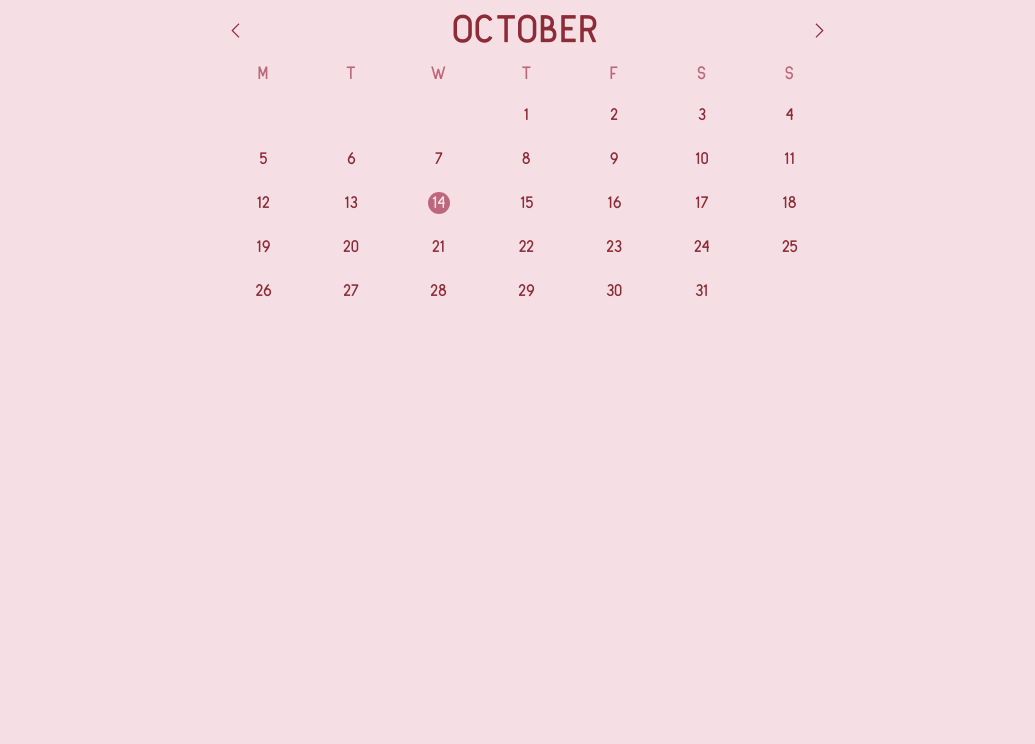
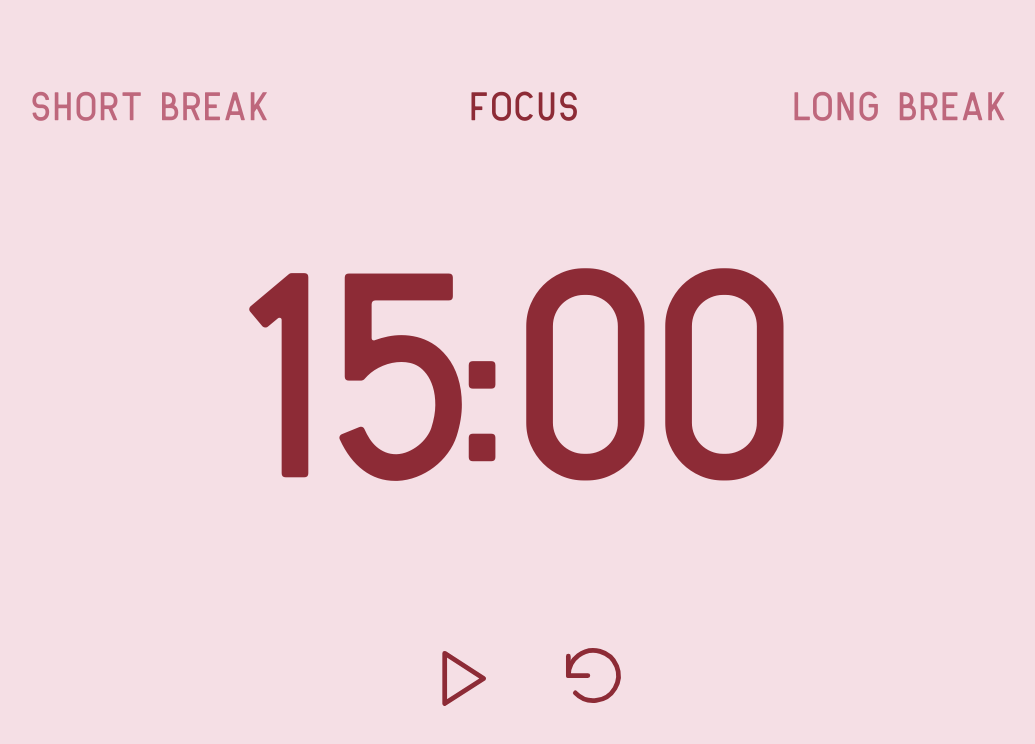
Before and after one commit to bruna-filipa/notionmenu, a plain HTML site: page pomodoro.html in a window 1280 px wide. Shown: the whole page, without its empty margins (113-1148 px from the left). Drawn offline with Linux system fonts and the light colour scheme.

Commit message:
Update pomodoro.html

```diff
--- a/pomodoro.html
+++ b/pomodoro.html
@@ -5,7 +5,7 @@
 <meta charset="UTF-8">
 <meta name="viewport" content="width=device-width, initial-scale=1.0">
 
-<title>Romantic Calendar</title>
+<title>Romantic Pomodoro</title>
 
 <style>
   @font-face {
@@ -18,12 +18,11 @@
 
   :root {
     --background: #F5DFE5;
-    --primary: #8D2B36;
-    --secondary: #BE677C;
+    --active: #8D2B36;
+    --inactive: #BE677C;
 
-    --row-height: 44px;
-    --date-size: 12px;
-    --today-circle: 22px;
+    --padding-vertical: 48px;
+    --padding-horizontal: 32px;
   }
 
   * {
@@ -35,215 +34,173 @@
     margin: 0;
     padding: 0;
     width: 100%;
-    min-height: 100%;
+    height: 100%;
+    overflow: hidden;
     background: var(--background);
   }
 
   body {
     font-family: "Antone", Arial, sans-serif;
-    color: var(--primary);
+    color: var(--active);
   }
 
-  /* MAIN CALENDAR */
+  /* OUTER SPACING */
 
-  .calendar {
+  .widget-frame {
     width: 100%;
-    max-width: 650px;
-    margin: 0 auto;
-    padding: 14px 18px 18px;
+    height: 100%;
+
+    padding:
+      var(--padding-vertical)
+      var(--padding-horizontal);
+
     background: var(--background);
   }
 
-  /* MONTH HEADER */
+  /* POMODORO CONTAINER */
 
-  .header {
-    display: grid;
-    grid-template-columns: 32px minmax(0, 1fr) 32px;
+  .pomodoro {
+    container-type: size;
+
+    width: 100%;
+    height: 100%;
+
+    display: flex;
+    flex-direction: column;
     align-items: center;
-    width: 100%;
-    margin-bottom: 18px;
+    justify-content: space-between;
+
+    padding: 5cqh 4cqw;
+    background: var(--background);
+    overflow: hidden;
   }
 
-  .month-title {
-    margin: 0;
-    text-align: center;
+  /* TIMER MODES */
 
-    font-family: "Antone", Arial, sans-serif;
-    font-size: clamp(18px, 4vw, 28px);
-    font-weight: 400;
-    letter-spacing: 1px;
-    line-height: 1.2;
+  .modes {
+    display: flex;
+    justify-content: space-between;
+    align-items: center;
 
-    color: var(--primary);
-    white-space: nowrap;
+    width: 100%;
+    gap: 1cqw;
+    flex-shrink: 0;
   }
 
-  .arrow {
-    display: flex;
-    align-items: center;
-    justify-content: center;
+  .mode {
+    flex: 1;
+    min-width: 0;
 
-    width: 32px;
-    height: 32px;
+    border: none;
+    background: transparent;
+    padding: 0;
 
-    background: transparent;
-    border: none;
-    padding: 5px;
+    color: var(--inactive);
+    font-family: "Antone", Arial, sans-serif;
+    font-size: clamp(9px, 2.6cqw, 30px);
+    font-weight: 400;
+    letter-spacing: 0.15cqw;
 
-    color: var(--primary);
+    white-space: nowrap;
+    text-align: center;
     cursor: pointer;
+
+    transition: color 0.2s ease;
   }
 
-  .arrow svg {
-    width: 17px;
-    height: 17px;
-
-    stroke: currentColor;
-    stroke-width: 1.7;
-    fill: none;
-    stroke-linecap: square;
-    stroke-linejoin: miter;
+  .mode.active,
+  .mode:hover {
+    color: var(--active);
   }
 
-  .arrow:hover {
-    opacity: 0.65;
-  }
+  /* TIMER DISPLAY */
 
-  /* WEEKDAY LABELS */
-
-  .weekdays {
-    display: grid;
-    grid-template-columns: repeat(7, minmax(0, 1fr));
+  .timer {
+    flex: 1;
+    min-height: 0;
     width: 100%;
-    margin-bottom: 12px;
-  }
-
-  .weekday {
-    text-align: center;
-
-    font-family: "Antone", Arial, sans-serif;
-    font-size: 13px;
-    font-weight: 400;
-    line-height: 1.2;
-
-    color: var(--secondary);
-  }
-
-  /* DATE GRID */
-
-  .days {
-    display: grid;
-    grid-template-columns: repeat(7, minmax(0, 1fr));
-    grid-auto-rows: var(--row-height);
-    width: 100%;
-    row-gap: 0;
-  }
-
-  .day {
-    position: relative;
 
     display: flex;
     align-items: center;
     justify-content: center;
 
-    width: 100%;
-    height: var(--row-height);
-
     font-family: "Antone", Arial, sans-serif;
-    font-size: var(--date-size);
+    font-size: min(19cqw, 40cqh);
     font-weight: 400;
+    font-variant-numeric: tabular-nums;
+    letter-spacing: 0;
     line-height: 1;
 
-    color: var(--primary);
+    color: var(--active);
+    white-space: nowrap;
     text-align: center;
-    isolation: isolate;
   }
 
-  .day.empty {
-    visibility: hidden;
+  /* CONTROLS */
+
+  .controls {
+    display: flex;
+    justify-content: center;
+    align-items: center;
+
+    gap: clamp(15px, 6cqw, 65px);
+    flex-shrink: 0;
   }
 
-  /* TODAY HIGHLIGHT */
+  .control {
+    background: transparent;
+    border: none;
+    color: var(--active);
 
-  .day.today {
-    color: var(--background);
+    padding: 0;
+    cursor: pointer;
+
+    display: flex;
+    align-items: center;
+    justify-content: center;
+
+    transition: opacity 0.2s ease;
   }
 
-  .day.today::before {
-    content: "";
-    position: absolute;
-    z-index: -1;
-
-    width: var(--today-circle);
-    height: var(--today-circle);
-
-    border-radius: 50%;
-    background: var(--secondary);
+  .control:hover {
+    opacity: 0.65;
   }
 
-  /* SMALL NOTION EMBEDS */
+  .control svg {
+    width: min(6cqw, 12cqh);
+    height: min(6cqw, 12cqh);
+
+    min-width: 16px;
+    min-height: 16px;
+
+    stroke: currentColor;
+    stroke-width: 1.7;
+    stroke-linecap: round;
+    stroke-linejoin: round;
+    fill: none;
+  }
+
+  /* SMALL EMBEDS */
 
   @media (max-width: 400px) {
     :root {
-      --row-height: 40px;
-      --date-size: 11px;
-      --today-circle: 21px;
-    }
-
-    .calendar {
-      padding: 12px 10px 14px;
-    }
-
-    .header {
-      margin-bottom: 14px;
-    }
-
-    .month-title {
-      font-size: clamp(16px, 5vw, 22px);
-      letter-spacing: 0.5px;
-    }
-
-    .weekday {
-      font-size: 11px;
+      --padding-vertical: 32px;
+      --padding-horizontal: 18px;
     }
   }
 
-  /* VERY NARROW EMBEDS */
-
   @media (max-width: 250px) {
     :root {
-      --row-height: 34px;
-      --date-size: 10px;
-      --today-circle: 19px;
+      --padding-vertical: 20px;
+      --padding-horizontal: 10px;
+    }
   }
 
-    .calendar {
-      padding: 10px 6px;
-    }
+  /* SHORT EMBEDS */
 
-    .header {
-      grid-template-columns: 24px minmax(0, 1fr) 24px;
-      margin-bottom: 10px;
-    }
-
-    .arrow {
-      width: 24px;
-      height: 24px;
-      padding: 3px;
-    }
-
-    .arrow svg {
-      width: 13px;
-      height: 13px;
-    }
-
-    .month-title {
-      font-size: 15px;
-      letter-spacing: 0;
-    }
-
-    .weekday {
-      font-size: 10px;
+  @media (max-height: 230px) {
+    :root {
+      --padding-vertical: 14px;
     }
   }
 </style>
@@ -251,149 +208,209 @@
 
 <body>
 
-<div class="calendar">
+<div class="widget-frame">
 
-  <!-- MONTH NAVIGATION -->
+  <div class="pomodoro">
 
-  <div class="header">
+    <!-- TIMER MODES -->
+
+    <nav class="modes" aria-label="Timer modes">
 
       <button
-      class="arrow"
-      onclick="changeMonth(-1)"
-      aria-label="Previous month">
+        class="mode"
+        data-mode="short"
+        onclick="changeMode('short')">
+        SHORT BREAK
+      </button>
 
-      <svg viewBox="0 0 24 24">
-        <path d="M15 3 L6 12 L15 21"/>
+      <button
+        class="mode active"
+        data-mode="focus"
+        onclick="changeMode('focus')">
+        FOCUS
+      </button>
+
+      <button
+        class="mode"
+        data-mode="long"
+        onclick="changeMode('long')">
+        LONG BREAK
+      </button>
+
+    </nav>
+
+    <!-- TIMER -->
+
+    <div
+      class="timer"
+      id="timer"
+      role="timer"
+      aria-label="Time remaining">
+      15:00
+    </div>
+
+    <!-- CONTROLS -->
+
+    <div class="controls">
+
+      <button
+        class="control"
+        id="playPause"
+        onclick="toggleTimer()"
+        aria-label="Play timer"
+        title="Play / Pause">
+
+        <svg id="playIcon" viewBox="0 0 24 24">
+          <path d="M6 3 L20 12 L6 21 Z"/>
         </svg>
 
       </button>
 
-    <h1 class="month-title" id="monthTitle">
-      OCTOBER
-    </h1>
-
       <button
-      class="arrow"
-      onclick="changeMonth(1)"
-      aria-label="Next month">
+        class="control"
+        onclick="resetTimer()"
+        aria-label="Reset timer"
+        title="Reset timer">
 
         <svg viewBox="0 0 24 24">
-        <path d="M9 3 L18 12 L9 21"/>
+          <path d="M3 11a9 9 0 1 1 2.5 6.2"/>
+          <path d="M3 4v7h7"/>
         </svg>
 
       </button>
 
     </div>
 
-  <!-- MONDAY TO SUNDAY -->
-
-  <div class="weekdays">
-    <div class="weekday">M</div>
-    <div class="weekday">T</div>
-    <div class="weekday">W</div>
-    <div class="weekday">T</div>
-    <div class="weekday">F</div>
-    <div class="weekday">S</div>
-    <div class="weekday">S</div>
   </div>
-
-  <!-- CALENDAR DATES -->
-
-  <div class="days" id="calendarDays"></div>
 
 </div>
 
 <script>
-  const today = new Date();
+  const durations = {
+    short: 5 * 60,
+    focus: 15 * 60,
+    long: 30 * 60
+  };
 
-  let currentMonth = today.getMonth();
-  let currentYear = today.getFullYear();
+  let currentMode = "focus";
+  let remaining = durations.focus;
+  let interval = null;
+  let endTime = null;
 
-  const monthNames = [
-    "JANUARY",
-    "FEBRUARY",
-    "MARCH",
-    "APRIL",
-    "MAY",
-    "JUNE",
-    "JULY",
-    "AUGUST",
-    "SEPTEMBER",
-    "OCTOBER",
-    "NOVEMBER",
-    "DECEMBER"
-  ];
+  const timerDisplay = document.getElementById("timer");
+  const playPauseButton = document.getElementById("playPause");
+  const playIcon = document.getElementById("playIcon");
 
-  const monthTitle = document.getElementById("monthTitle");
-  const calendarDays = document.getElementById("calendarDays");
+  const playSVG = `
+    <path d="M6 3 L20 12 L6 21 Z"/>
+  `;
 
-  /* RENDER CALENDAR */
+  const pauseSVG = `
+    <path d="M8 4v16 M16 4v16"/>
+  `;
 
-  function renderCalendar() {
-    calendarDays.innerHTML = "";
-    monthTitle.textContent = monthNames[currentMonth];
+  /* DISPLAY TIME */
 
-    const firstDay = (
-      new Date(currentYear, currentMonth, 1).getDay() + 6
-    ) % 7;
+  function displayTime() {
+    const minutes = Math.floor(remaining / 60);
+    const seconds = remaining % 60;
 
-    const daysInMonth = new Date(
-      currentYear,
-      currentMonth + 1,
-      0
-    ).getDate();
-
-    // Empty cells before the first date
-    for (let i = 0; i < firstDay; i++) {
-      const empty = document.createElement("div");
-      empty.className = "day empty";
-      calendarDays.appendChild(empty);
+    timerDisplay.textContent =
+      String(minutes).padStart(2, "0") + ":" +
+      String(seconds).padStart(2, "0");
   }
 
-    // Create dates
-    for (let day = 1; day <= daysInMonth; day++) {
-      const dayElement = document.createElement("div");
-      dayElement.className = "day";
-      dayElement.textContent = day;
+  /* UPDATE ICON */
 
-      const actualToday = new Date();
+  function updateIcon() {
+    const isRunning = interval !== null;
 
-      if (
-        day === actualToday.getDate() &&
-        currentMonth === actualToday.getMonth() &&
-        currentYear === actualToday.getFullYear()
-      ) {
-        dayElement.classList.add("today");
+    playIcon.innerHTML = isRunning ? pauseSVG : playSVG;
+
+    playPauseButton.setAttribute(
+      "aria-label",
+      isRunning ? "Pause timer" : "Play timer"
+    );
   }
 
-      calendarDays.appendChild(dayElement);
-    }
+  /* STOP TIMER */
+
+  function stopTimer() {
+    if (interval !== null) {
+      clearInterval(interval);
+      interval = null;
     }
 
-  /* CHANGE MONTH */
-
-  function changeMonth(direction) {
-    currentMonth += direction;
-
-    if (currentMonth > 11) {
-      currentMonth = 0;
-      currentYear++;
+    endTime = null;
+    updateIcon();
   }
 
-    if (currentMonth < 0) {
-      currentMonth = 11;
-      currentYear--;
+  /* CHANGE MODE */
+
+  function changeMode(mode) {
+    stopTimer();
+
+    currentMode = mode;
+    remaining = durations[mode];
+
+    document.querySelectorAll(".mode").forEach(button => {
+      button.classList.toggle(
+        "active",
+        button.dataset.mode === mode
+      );
+    });
+
+    displayTime();
   }
 
-    renderCalendar();
+  /* PLAY / PAUSE / RESUME */
+
+  function toggleTimer() {
+    if (interval !== null) {
+      remaining = Math.max(
+        0,
+        Math.ceil((endTime - Date.now()) / 1000)
+      );
+
+      stopTimer();
+      displayTime();
+      return;
+    }
+
+    if (remaining === 0) {
+      remaining = durations[currentMode];
+    }
+
+    endTime = Date.now() + remaining * 1000;
+
+    interval = setInterval(() => {
+      remaining = Math.max(
+        0,
+        Math.ceil((endTime - Date.now()) / 1000)
+      );
+
+      displayTime();
+
+      if (remaining === 0) {
+        stopTimer();
+      }
+    }, 250);
+
+    updateIcon();
+  }
+
+  /* RESET */
+
+  function resetTimer() {
+    stopTimer();
+    remaining = durations[currentMode];
+    displayTime();
   }
 
   /* INITIALISE */
 
-  renderCalendar();
-
-  // Refresh today's highlight automatically
-  setInterval(renderCalendar, 60000);
+  displayTime();
+  updateIcon();
 </script>
 
 </body>
```
Lines whose indentation alone changed are shown as unchanged.
